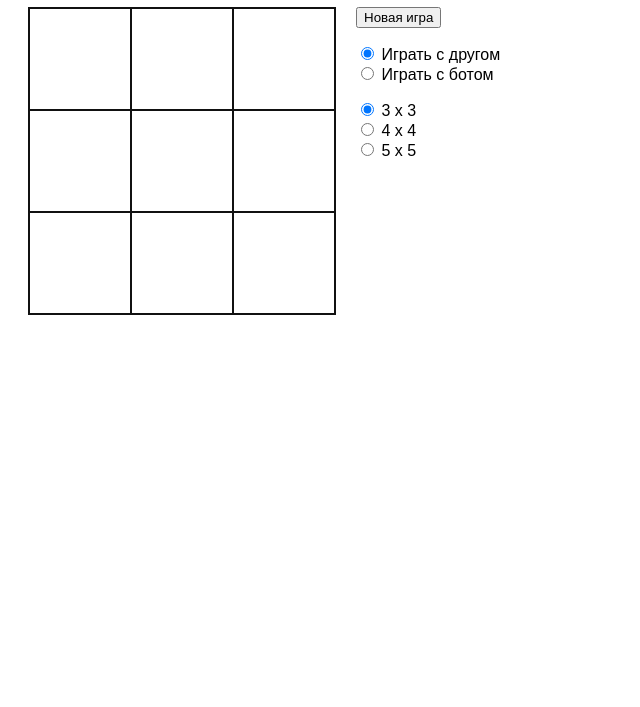
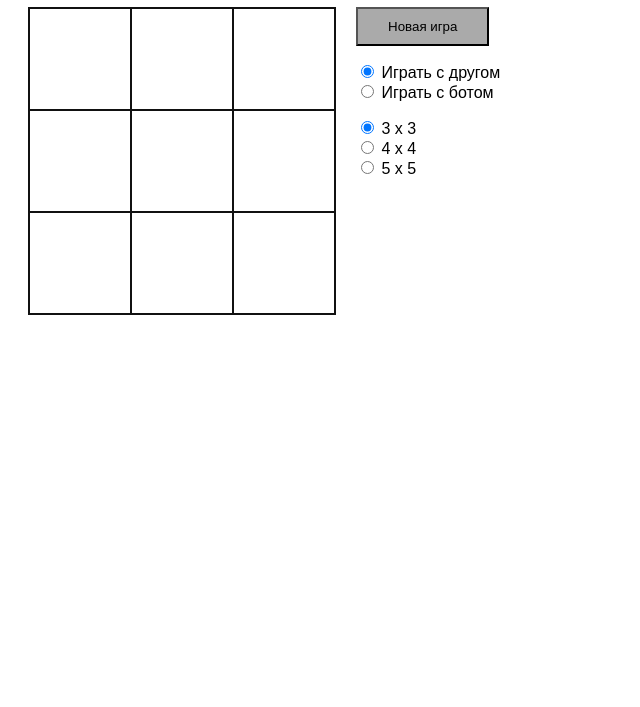
Before and after one commit to cudevnikolay/tictac, a plain HTML site: page index.html in a window 1280 px wide. Shown: the part 93-800 px from the top of the page, without its empty margins (0-640 px from the left). Drawn offline with Linux system fonts and the light colour scheme.

Commit message:
Update style.css

```diff
--- a/style.css
+++ b/style.css
@@ -24,6 +24,12 @@ html {
         line-height: 100px;
         text-align: center;
     }
+#new_game {
+    background-color: #aaa;
+    color: #000;
+    cursor: pointer;
+    padding: 10px 30px;
+}
 .X {
     color:blue
 }
```
